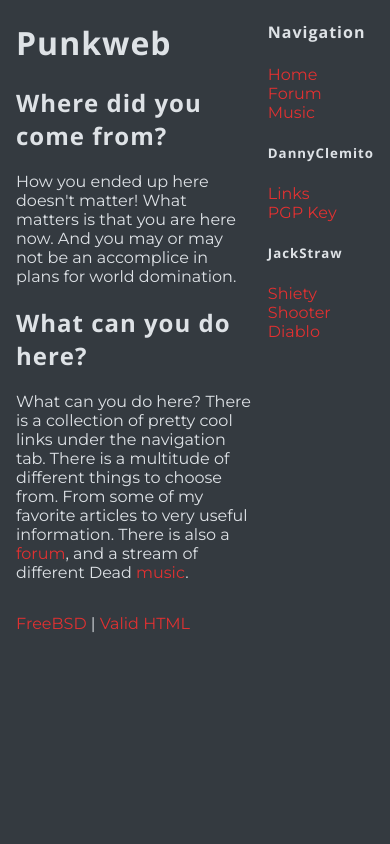
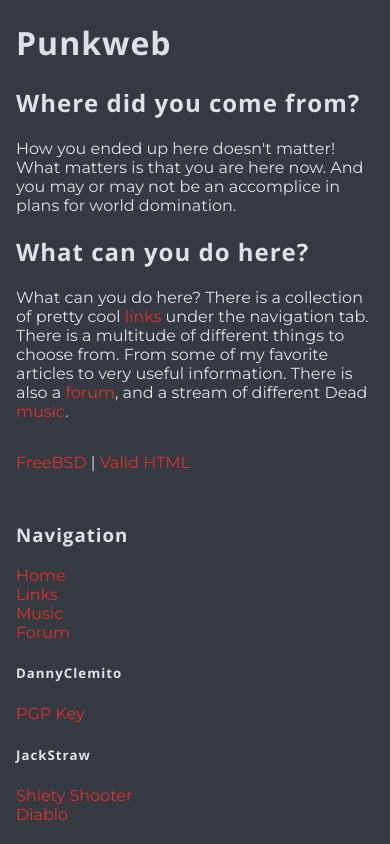
Before and after one commit to Punkweb/punkweb, a Django app: page / in a window 390 px wide. Run offline with Django 3.2, Linux system fonts and the light colour scheme; style sheets or scripts are compiled from the project's sources; parts of the project's set-up code (start-up, migrations or seed data) failed here and were passed over; some libraries are stand-ins or nearby versions.

Commit message:
Nav now collapses on mobile

```diff
--- a/punkweb/static/punkweb/css/stylesheet.css
+++ b/punkweb/static/punkweb/css/stylesheet.css
@@ -37,3 +37,13 @@ ul {
   list-style: none;
   padding: 0;
 }
+
+@media only screen and (max-width: 840px) {
+  .flexContainer {
+    flex-direction: column;
+  }
+  .nav {
+    margin-left: 0;
+    margin-top: 1rem;
+  }
+}
--- a/punkweb/templates/punkweb/base.html
+++ b/punkweb/templates/punkweb/base.html
@@ -19,13 +19,13 @@
         {% block main %}{% endblock %}
         {% block nav %}
         <div class="nav">
-          <h4>Navigation</h4>
+          <h3>Navigation</h3>
           <ul>
             <li><a href="{% url 'index' %}">Home</a></li>
+            <li><a href="{% url 'links:list' %}">Links</a></li>
+            <li><a href="{% url 'music:index' %}">Music</a></li>
             <li><a href="{% url 'board:index' %}">Forum</a></li>
-            <li><a href="{% url 'music:index' %}">Music</a></li>
             <h5>DannyClemito</h5>
-            <li><a href="{% url 'links:list' %}">Links</a></li>
             <li><a href="{% url 'pgp' %}">PGP Key</a></li>
             <h5>JackStraw</h5>
             <li><a href="{% url 'game' %}">Shiety Shooter</a></li>
--- a/punkweb/templates/punkweb/index.html
+++ b/punkweb/templates/punkweb/index.html
@@ -10,7 +10,7 @@
   <p>How you ended up here doesn't matter! What matters is that you are here now. And you may or may not be an accomplice in plans for world domination.</p>
   <h2>What can you do here?</h2>
   <p>
-    What can you do here? There is a collection of pretty cool links under the navigation tab.
+    What can you do here? There is a collection of pretty cool <a href="{% url 'links:list' %}">links</a> under the navigation tab.
     There is a multitude of different things to choose from. From some of my favorite articles to very useful information.
     There is also a <a href="{% url 'board:index' %}">forum</a>, and a stream of different Dead <a href="{% url 'music:index' %}">music</a>.
   </p>
```
